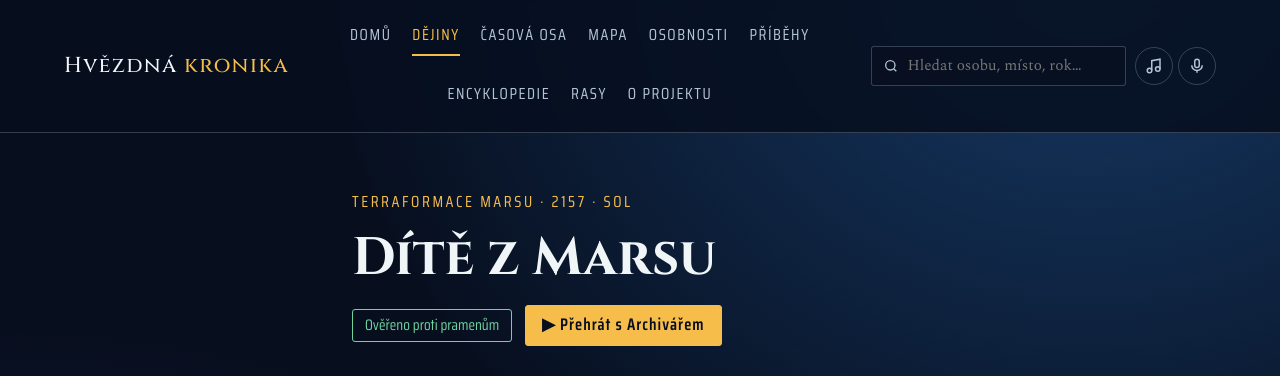
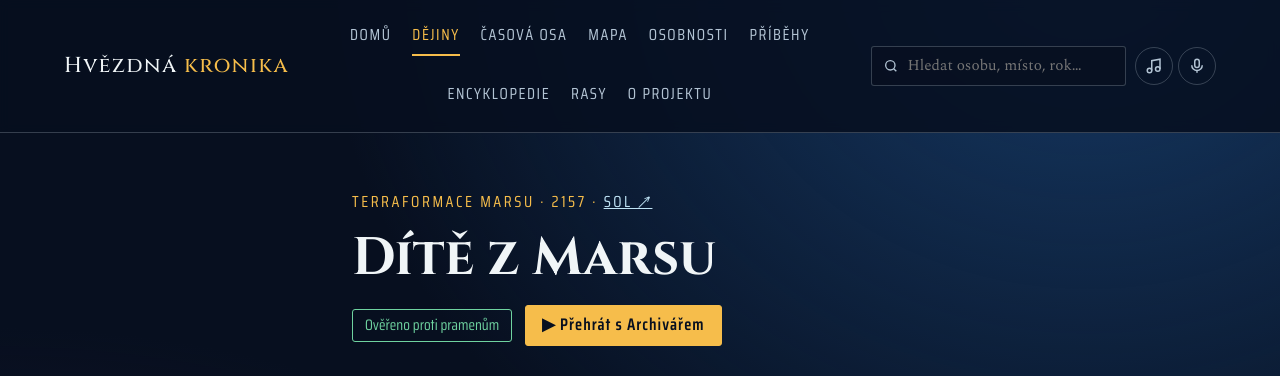
Before and after one commit to dadotik-eng/kronika-vesmiru, a Jekyll site: the page built from _kapitoly/dite-z-marsu.md, in a window 1280 px wide and 900 px high. Shown: the top 376 px of the window. Built offline with Jekyll 4.4.1, drawn with Linux system fonts in a browser that asks for light colours.

Commit message:
Kapitoly: soustava v záhlaví odkazuje na hvězdnou mapu
Co-Authored-By: Claude Opus 5.5 <noreply@anthropic.com>
Claude-Session: https://claude.ai/code/session_019nmCp42rAmbc4M4RKrxxCM

```diff
--- a/_layouts/kapitola.html
+++ b/_layouts/kapitola.html
@@ -3,7 +3,7 @@ layout: default
 ---
 <article class="kapitola">
   <p class="nadtitul">
-    {% if page.era %}{{ page.era }} · {% endif %}{% if page.herni_rok %}{{ page.herni_rok }}{% endif %}{% if page.system %} · {{ page.system }}{% endif %}
+    {% if page.era %}{{ page.era }} · {% endif %}{% if page.herni_rok %}{{ page.herni_rok }}{% endif %}{% if page.system %} · <a href="{{ '/mapa/' | relative_url }}#{{ page.system | upcase | replace: ' ', '' }}" title="Ukázat na hvězdné mapě">{{ page.system }} ↗</a>{% endif %}
   </p>
   <h1>{{ page.title }}</h1>
   <div class="radek-stav">
```
